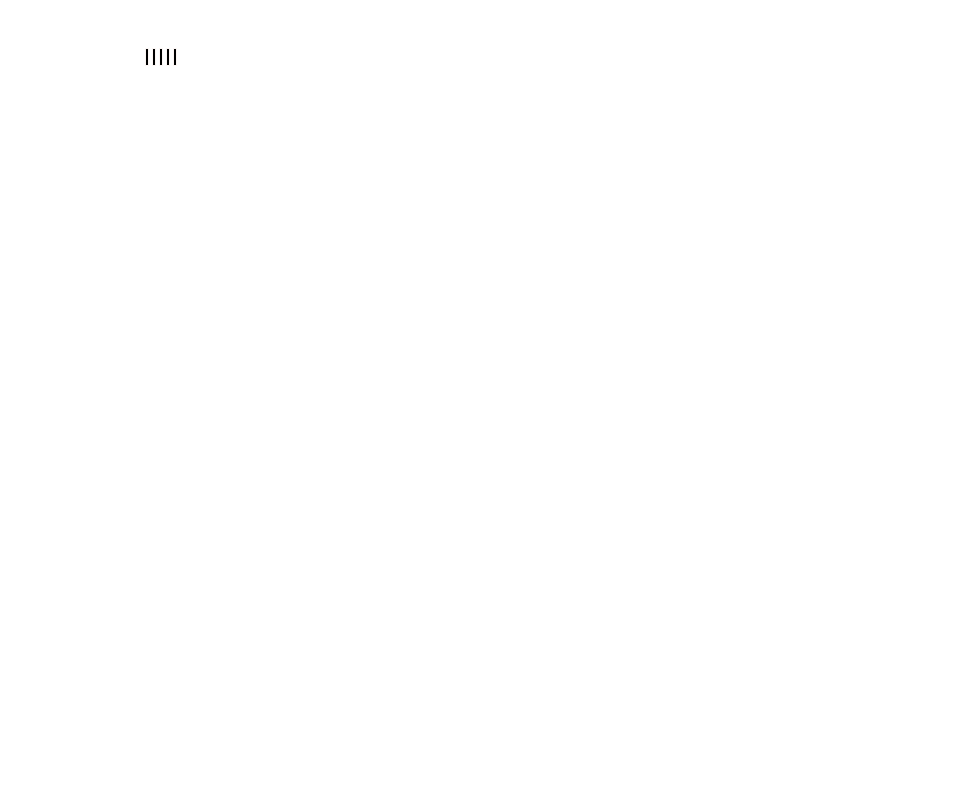
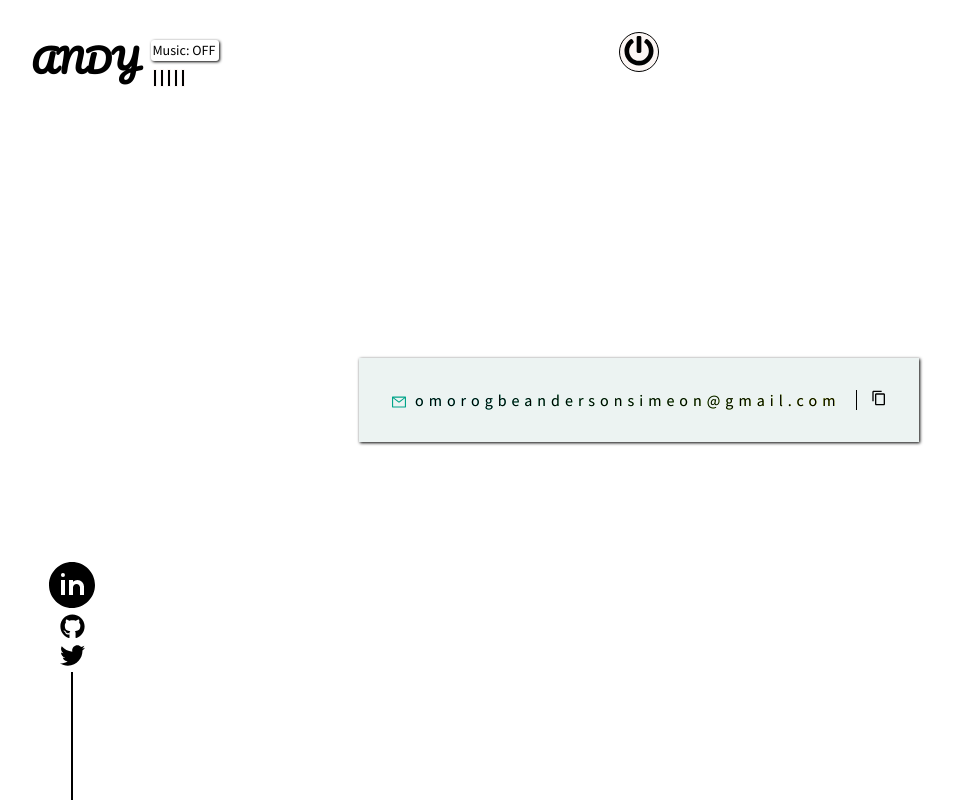
Before and after one commit to IamAnderson/Portfolio, a React (Create React App) app: page /SayHi in a window 1280 px wide. Before the commit this address had no page. Shown: the whole page, without its empty margins (1-955 px from the left). Built offline with nearby package versions, Linux system fonts and the light colour scheme.

Commit message:
Portfolio Rework

```diff
--- a/package.json
+++ b/package.json
@@ -11,6 +11,7 @@
     "framer-motion": "^6.2.9",
     "normalize.css": "^8.0.1",
     "react": "^17.0.2",
+    "react-copy-to-clipboard": "^5.1.0",
     "react-dom": "^17.0.2",
     "react-icons": "^4.3.1",
     "react-router-dom": "^6.2.2",
--- a/src/App.js
+++ b/src/App.js
@@ -2,33 +2,38 @@ import './App.css';
 import GlobalStyle from './globalStyles'
 import { ThemeProvider } from 'styled-components';
 import { lightTheme } from './Components/Themes'
-import { BrowserRouter as Router, Routes, Route, useLocation } from 'react-router-dom';
+import { BrowserRouter as Router, Routes, Route } from 'react-router-dom';
 import AboutPage from './Components/AboutPage';
 import Main from './Components/Main';
 import BlogPage from './Components/BlogPage';
 import WorkPage from './Components/WorkPage';
 import SkillsPage from './Components/SkillsPage';
-import { AnimatePresence } from 'framer-motion';
 import SoundBar from './subComponents/SoundBar';
+import { useState } from 'react';
+import HiPage from './Components/HiPage';
 
 
 
 function App() {
 
-
+  const [click, setClick] = useState(false);
+  const handleClick = () => {
+    setClick(!click)
+  }
 
   return (
     <>
       <GlobalStyle />
       <ThemeProvider theme={lightTheme}>
-        <SoundBar />
+        <SoundBar click_={click}/>
         <Router>
           <Routes >
-            <Route path='/' element={ < Main/> } exact/>
+            <Route path='/' element={ < Main click={click} handleClick={handleClick}/> } exact/>
             <Route path='/About' element={ <AboutPage /> } exact/>
             <Route path='/Blog' element={ < BlogPage/> } exact/>
             <Route path='/Work' element={ <WorkPage /> } exact/>
             <Route path='/Skills' element={ < SkillsPage/> } exact/>
+            <Route path='/SayHi' element={ < HiPage/> } exact/>
           </Routes>
 
         </Router>
--- /dev/null
+++ b/src/Components/HiPage.js
@@ -0,0 +1,91 @@
+import React from 'react'
+import styled from 'styled-components'
+import LogoComponent from '../subComponents/LogoComponent'
+import PowerButton from '../subComponents/PowerButton'
+import SocialIcons from '../subComponents/SocialIcons'
+import { MdContentCopy } from "react-icons/md"
+import { AiOutlineMail } from "react-icons/ai"
+import {CopyToClipboard} from 'react-copy-to-clipboard';
+
+const Box = styled.div`
+    display: flex;
+    justify-content: center;
+    align-items: center;
+    height: 100vh;
+
+    div{
+        display: flex;
+        align-items: center;
+
+        padding: 2rem;
+        background-color: #ECF3F2;
+        box-shadow: 1px 1px 3px #000;
+
+        @media screen and (max-width: 500px) {
+            padding: 2rem 1rem;
+        }
+
+        .span1{
+            display: flex;
+            align-items: flex-end;
+            margin-right: 1rem;
+
+            p{
+                background: hsla(170, 100%, 62%, 1);
+                background: linear-gradient(90deg, hsla(170, 100%, 62%, 1) 15%, hsla(66, 100%, 49%, 1) 100%);
+                filter: progid: DXImageTransform.Microsoft.gradient( startColorstr="#3FFFDF", endColorstr="#E1FA00", GradientType=1 );
+                background-clip: text;
+                -webkit-background-clip: text;
+                margin-left: 0.5rem;
+                letter-spacing: 5px;
+
+                @media screen and (max-width: 500px) {
+                    letter-spacing: normal;
+                }
+            }
+        }
+
+        .span2{
+            border-left: 1px solid #000;
+            padding-left: 0.85rem;
+            cursor: pointer;
+
+            .copy_{
+                background: hsla(170, 83%, 49%, 1);
+                background: linear-gradient(135deg, hsla(170, 83%, 49%, 1) 10%, hsla(66, 89%, 52%, 1) 100%);
+                filter: progid: DXImageTransform.Microsoft.gradient( startColorstr="#15E6C3", endColorstr="#DCF218", GradientType=1 );
+                background-clip: text;
+                -webkit-background-clip: text;
+
+                &:hover{
+                    color: #00A489;
+                }
+
+                &:active{
+                    color: #00A489;
+                    transform: scale(80%);
+                }
+            }
+        }
+    }
+`
+
+const HiPage = () => {
+  return (
+    <>
+        <LogoComponent click={false}/>
+        <SocialIcons theme="light" />
+        <PowerButton />
+
+
+        <Box>
+            <div>
+                <span className='span1'> <AiOutlineMail style={{color: "#00A489"}} /> <p> omorogbeandersonsimeon@gmail.com </p></span>
+                <CopyToClipboard text="omorogbeandersonsimeon@gmail.com"><span className='span2' onClick={() => alert("Copied To Clipboard")}> <MdContentCopy className='copy_'/> </span></CopyToClipboard>
+            </div>
+        </Box>
+    </>
+  )
+}
+
+export default HiPage
--- a/src/Components/Main.js
+++ b/src/Components/Main.js
@@ -138,12 +138,7 @@ const DarkDiv = styled.div`
 `
 
 
-const Main = () => {
-
-const [click, setClick] = useState(false);
-const handleClick = () => {
-  setClick(!click)
-}
+const Main = ({ click, handleClick }) => {
 
   return (
     <>
@@ -187,7 +182,7 @@ const handleClick = () => {
                 scale: 0.9
               }}
               >
-                Say hi...
+                <NavLink to="/SayHi" style={{textDecoration: "none", color: "#000"}}>Say hi...</NavLink>
               </motion.h2>
             </Contact>
 
@@ -252,7 +247,7 @@ const handleClick = () => {
                 </motion.h3>
               </About>
 
-              <Skills to='/Skills'>
+              <Skills style={{zIndex: "2"}} to='/Skills'>
                 <motion.h3
               initial={{
                 y: 200,
--- a/src/Components/SkillsPage.js
+++ b/src/Components/SkillsPage.js
@@ -25,7 +25,7 @@ const Main = styled.div`
   color: ${props => props.theme.text};
   padding: 2rem;
   width: 30vw;
-  height: 60vh;
+  height: 64vh;
   z-index: 3;
   line-height: 1.5;
 
@@ -55,7 +55,7 @@ const Title = styled.h2`
 
   ${Main} :hover &{
     &>*{
-      fill: ${props => props.theme.body};
+      fill: #fff;
     }
 
     @media screen and (max-width: 500px){
@@ -112,7 +112,7 @@ const SkillsPage = () => {
             Skills
           </h3>
 
-          <p style={{marginLeft: '2rem'}}>HTML / CSS | JavaScript | TypeScript | React | Redux | BootStrap | SASS | Tailwind</p>
+          <p style={{marginLeft: '2rem'}}>HTML / CSS | JavaScript | TypeScript | React | Redux | Styled-Components | SASS | Tailwind</p>
         </Description>
 
         <SkillS>
--- a/src/Components/WorkPage.js
+++ b/src/Components/WorkPage.js
@@ -1,5 +1,5 @@
 import React, { useEffect, useRef } from 'react'
-import styled from 'styled-components'
+import styled, { keyframes } from 'styled-components'
 import { ThemeProvider } from 'styled-components'
 import { darkTheme } from './Themes'
 import LogoComponent from '../subComponents/LogoComponent'
@@ -9,7 +9,7 @@ import { Work } from '../data/WorkData'
 import Card from '../subComponents/Card'
 import { YinYang } from './AllSvgs'
 import TitleAgain from '../subComponents/TitleAgain'
-import { FaArrowLeft, FaArrowRight } from "react-icons/fa"
+import { FaChevronCircleLeft, FaChevronCircleRight } from "react-icons/fa"
 
 const Box = styled.div`
   background-color: ${props => props.theme.body};
@@ -28,10 +28,19 @@ const Main = styled.div`
 
   overflow-x: scroll;
   scroll-behavior: smooth;
-  width: 110vw;
+  width: 90vw;
 
   &::-webkit-scrollbar{
     display: none;
+  }
+`
+const rotate = keyframes`
+  from{
+    transform: rotate(0);
+  }
+
+  to{
+    transform: rotate(360deg);
   }
 `
 
@@ -43,6 +52,8 @@ const Rotate = styled.div`
   width: 80px;
   height: 80px;
   z-index: 1;
+
+  animation: ${rotate} 1.5s infinite;
 `
 
 const IconDiv = styled.div`
@@ -57,7 +68,7 @@ const IconDiv = styled.div`
     cursor: pointer;
     z-index: 45;
     position: fixed;
-    top: 10%;
+    top: 17%;
     left: 15%;
   }
 
@@ -65,7 +76,7 @@ const IconDiv = styled.div`
     cursor: pointer;
     z-index: 45;
     position: fixed;
-    top: 10%;
+    top: 17%;
     right: 15%;
   }
 `
@@ -84,30 +95,20 @@ const container = {
 }
 
 
+
+
 const WorkPage = () => {
 
   const slideLeft = () => {
     var slider = document.getElementById("slider__");
     slider.scrollLeft = slider.scrollLeft - 500;
-  }
+  };
 
   const slideRight = () => {
     var slider = document.getElementById("slider__");
     slider.scrollLeft = slider.scrollLeft + 500;
-  }
+  };
 
-  const yinyang = useRef(null);
-
-  useEffect(() => {
-
-    const rotate = () => {
-      yinyang.current.style.transform = `rotate(` + -window.pageYOffset + 'deg)'
-    }
-
-    window.addEventListener('scroll', rotate)
-
-    return () => window.removeEventListener('scroll', rotate)
-  }, [])
 
   return (
     <ThemeProvider theme={darkTheme}>
@@ -119,10 +120,10 @@ const WorkPage = () => {
         <Main variants={container} id="slider__" initial='hidden' animate='show'>
           <IconDiv>
             <div className='left' onClick={slideLeft}>
-              <FaArrowLeft />
+              <FaChevronCircleLeft />
             </div>
             <div className='right' onClick={slideRight}>
-              <FaArrowRight />
+              <FaChevronCircleRight />
             </div>
           </IconDiv>
           {
@@ -138,7 +139,7 @@ const WorkPage = () => {
           }
         </Main>
 
-        <Rotate ref={yinyang}>
+        <Rotate>
           <YinYang width={80} height={80} fill={darkTheme.text} />
         </Rotate>
 
--- a/src/subComponents/SoundBar.js
+++ b/src/subComponents/SoundBar.js
@@ -5,11 +5,40 @@ import music from '../assets/audio/Takeshi - Cafe Blue (Pour un Oui Ou Pour un N
 
 const Box = styled.div`
     display: flex;
+    flex-direction: column;
     cursor: pointer;
     position: fixed;
-    left: 9rem;
-    top: 3rem;
+    left: 9.5rem;
+    top: 2.5rem;
     z-index: 10;
+
+    p{
+        font-size: 14px;
+        color: ${({click_}) => click_ ? '#fff' : '#000'};
+        margin-bottom: 0.5rem;
+
+        padding: 0.1em;
+        width: 65px;
+        border-radius: 3px;
+    }
+`
+
+const Play = keyframes`
+    0%{
+        transform: scaleY(1);
+    }
+
+    50%{
+        transform: scaleY(2);
+    }
+
+    100%{
+        transform: scaleY(1);
+    }
+`
+
+const Span = styled.span`
+    display: flex;
 
     &>*:nth-child(1){
         animation-delay: 0.2s;
@@ -32,20 +61,6 @@ const Box = styled.div`
     }
 `
 
-const Play = keyframes`
-    0%{
-        transform: scaleY(1);
-    }
-
-    50%{
-        transform: scaleY(2);
-    }
-
-    100%{
-        transform: scaleY(1);
-    }
-`
-
 const Line = styled.span`
     background-color: ${props => props.theme.text};
     border: 1px solid ${props => props.theme.body};
@@ -57,7 +72,7 @@ const Line = styled.span`
     margin: 0 0.1rem;
 `
 
-const SoundBar = () => {
+const SoundBar = ({ click_ }) => {
 
     const ref = useRef(null);
     const [click, setClick] = useState(false);
@@ -74,12 +89,17 @@ const SoundBar = () => {
 
   return (
     <Box onClick={handleClick}>
+        <p style={click_? { color: "#fff", boxShadow: "1px 1px 3px #fff" } : { color: "#000", boxShadow: "1px 1px 3px #000" }}>
+            Music: {click ? "ON" : "OFF"}
+        </p>
+        <Span>
         <Line click={click} />
         <Line click={click} />
         <Line click={click} />
         <Line click={click} />
         <Line click={click} />
         <audio src={music} ref={ref} />
+        </Span>
     </Box>
   )
 }
```
Also changed, not shown: public/index.html (+2 -25 lines), 2 other files (tests, documents, lock files or other folders).
